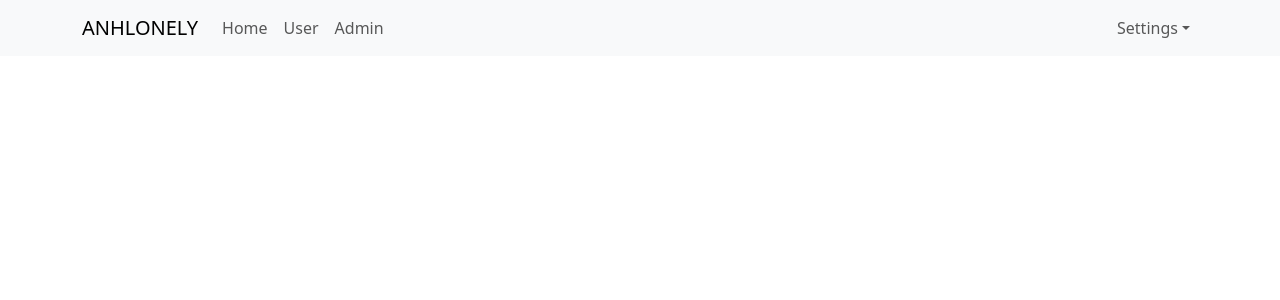
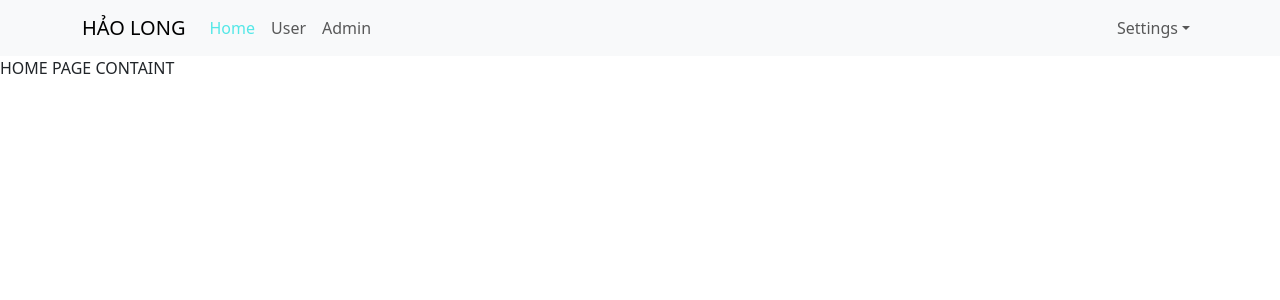
Before and after one commit to HaoLong4935/LearnReact_Section4, a React (Create React App) app: page / in a window 1280 px wide. Shown: the top 300 px of the page. Built offline with nearby package versions, Linux system fonts and the light colour scheme.

Commit message:
Section9 Video 51

```diff
--- a/src/App.scss
+++ b/src/App.scss
@@ -13,3 +13,15 @@
     -webkit-font-smoothing: antialiased;
     -moz-osx-font-smoothing: grayscale;
 }
+
+.app-container {
+    .header-container {
+        .navbar-nav {
+            .nav-link {
+                &.active {
+                    color: rgb(84, 231, 231);
+                }
+            }
+        }
+    }
+}
--- a/src/components/Header/Header.js
+++ b/src/components/Header/Header.js
@@ -2,25 +2,26 @@
 import Nav from 'react-bootstrap/Nav';
 import Navbar from 'react-bootstrap/Navbar';
 import NavDropdown from 'react-bootstrap/NavDropdown';
-import { Link } from "react-router-dom";
+import { NavLink } from "react-router-dom";
 
 const header = () => {
     return (
         <Navbar expand="lg" className="bg-body-tertiary" bg="light" data-bs-theme="light">
             <Container>
-                <Navbar.Brand href="#home">ANHLONELY</Navbar.Brand>
+                {/* <Navbar.Brand href="/">ANHLONELY</Navbar.Brand> */}
+                <NavLink to="/" className='navbar-brand'>HẢO LONG</NavLink>
                 <Navbar.Toggle aria-controls="basic-navbar-nav" />
                 <Navbar.Collapse id="basic-navbar-nav">
                     <Nav className="me-auto">
-                        <Link to="/" className='nav-link'>Home</Link>
-                        <Link to="/user" className='nav-link'>User</Link>
-                        <Link to="/admin" className='nav-link'>Admin</Link>
+                        <NavLink to="/" className='nav-link'>Home</NavLink>
+                        <NavLink to="/user" className='nav-link'>User</NavLink>
+                        <NavLink to="/admin" className='nav-link'>Admin</NavLink>
                     </Nav>
                     <Nav>
                         <NavDropdown title="Settings" id="basic-nav-dropdown">
-                            <NavDropdown.Item href="#action/3.1">Login</NavDropdown.Item>
-                            <NavDropdown.Item href="#action/3.1">User Info</NavDropdown.Item>
-                            <NavDropdown.Item href="#action/3.1">Logout</NavDropdown.Item>
+                            <NavDropdown.Item>Login</NavDropdown.Item>
+                            <NavDropdown.Item>User Info</NavDropdown.Item>
+                            <NavDropdown.Item>Logout</NavDropdown.Item>
                         </NavDropdown>
                     </Nav>
                 </Navbar.Collapse>
--- /dev/null
+++ b/src/components/Home/HomePage.js
@@ -0,0 +1,9 @@
+const HomePage = () => {
+    return (
+        <div className="homepage-container">
+            HOME PAGE CONTAINT
+        </div>
+    )
+}
+
+export default HomePage
--- a/src/index.js
+++ b/src/index.js
@@ -9,6 +9,7 @@
 import { BrowserRouter, Routes, Route } from "react-router-dom";
 import User from './components/User/User';
 import Admin from './components/Admin/Admin';
+import HomePage from './components/Home/HomePage';
 
 const root = ReactDOM.createRoot(document.getElementById('root'));
 root.render(
@@ -17,6 +18,7 @@
     <BrowserRouter>
       <Routes>
         <Route path="/" element={<App />}>
+          <Route index element={<HomePage />}></Route>
           <Route path="/user" element={<User />}></Route>
           <Route path="/admin" element={<Admin />}></Route>
         </Route>
```
